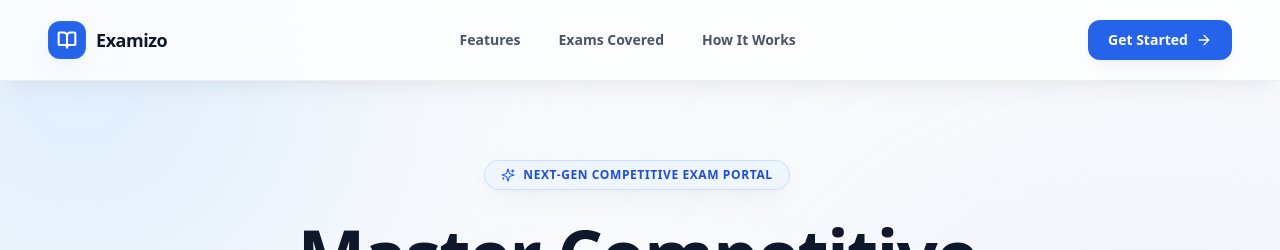
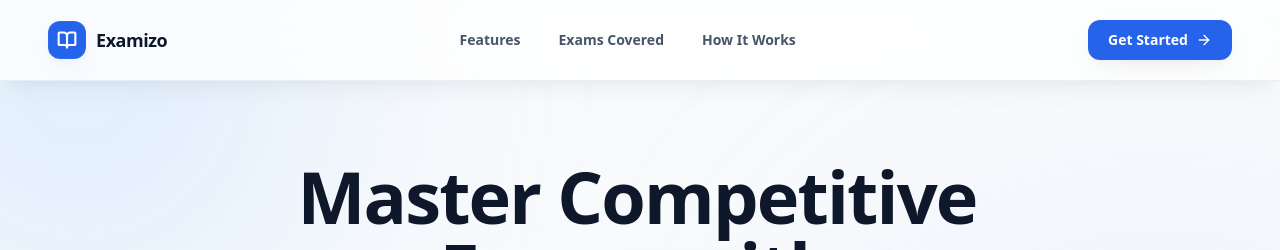
Before and after one commit to VeilSide2004/ExamMaster, a Next.js app: page / in a window 1280 px wide. Shown: the top 250 px of the page. Built offline with nearby package versions, Linux system fonts and the light colour scheme; no server answers; the database is empty.

Commit message:
Remove Next-Gen Competitive Exam Portal badge from Hero section

```diff
--- a/src/app/page.tsx
+++ b/src/app/page.tsx
@@ -158,11 +158,7 @@
         <section className="relative pt-14 pb-20 lg:pt-20 lg:pb-28 px-4 sm:px-6 lg:px-8 max-w-7xl mx-auto">
           <div className="text-center space-y-7 max-w-4xl mx-auto">
 
-            {/* Top Tag Badge */}
-            <div className="inline-flex items-center gap-2 px-4 py-1.5 rounded-full bg-blue-50 border border-blue-200/80 text-blue-700 text-xs font-extrabold uppercase tracking-wider shadow-xs">
-              <Sparkles className="w-3.5 h-3.5 text-blue-600" />
-              <span>Next-Gen Competitive Exam Portal</span>
-            </div>
+
 
             {/* Animated Headline with Smaller Dynamic Sub-phrase & Blinking Cursor */}
             <h1 className="text-4xl sm:text-6xl lg:text-7xl font-black tracking-tight text-slate-900 leading-[1.2]">
```
